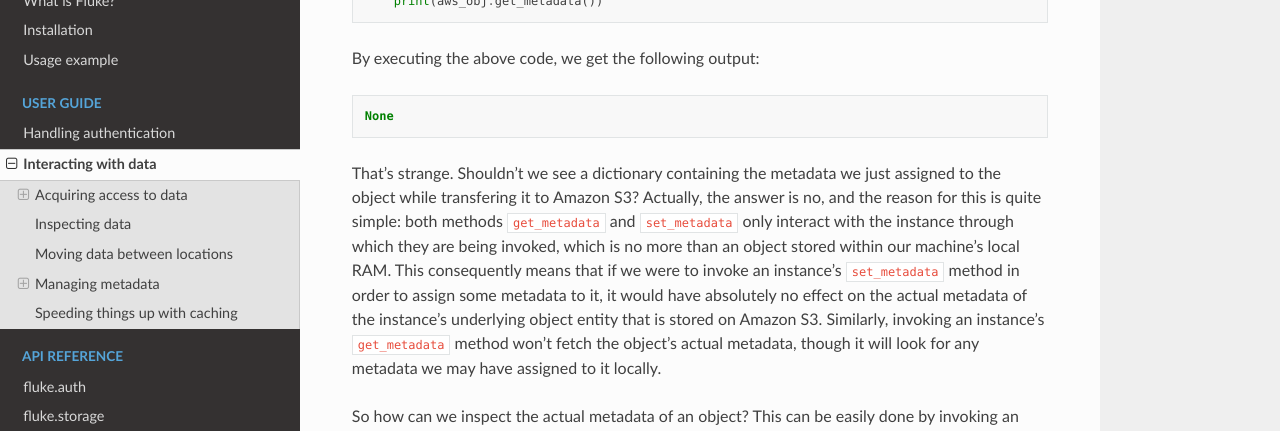
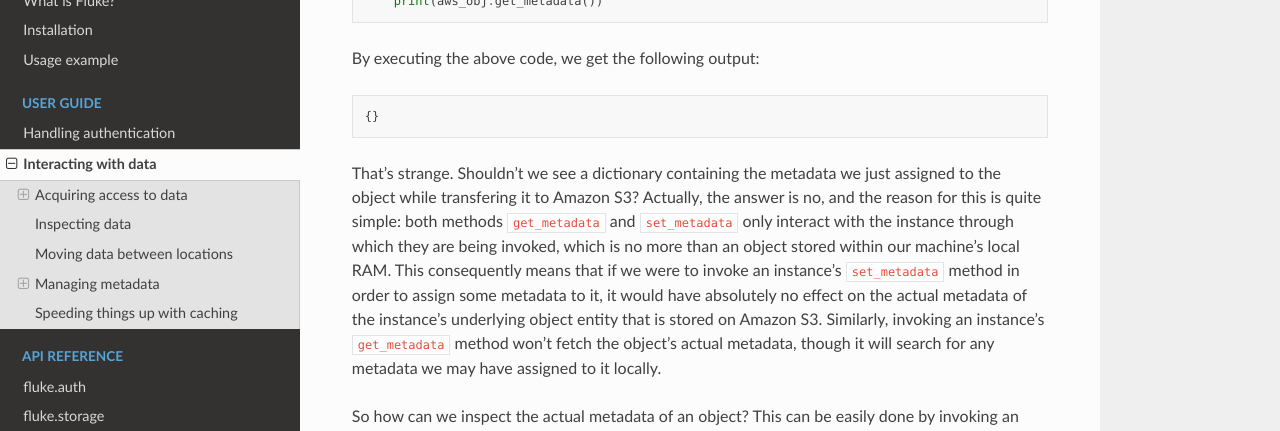
Before and after one commit to manoss96/fluke, a Sphinx documentation site: the page built from docs/source/user_guide/interacting_with_data.rst, in a window 1280 px wide and 900 px high, scrolled down 4859 px. Shown: the part 151-582 px from the top of the window. Built offline with Sphinx 7.4.7 and the Read the Docs theme 2.0.0, drawn with Linux system fonts in a browser that asks for light colours.

Commit message:
update metadata arg since metadata is no longer None

```diff
--- a/docs/source/user_guide/interacting_with_data.rst
+++ b/docs/source/user_guide/interacting_with_data.rst
@@ -282,7 +282,7 @@ By executing the above code, we get the following output:
 
 .. code-block::
 
-    None
+    {}
 
 That's strange. Shouldn't we see a dictionary containing the metadata we just assigned to
 the object while transfering it to Amazon S3? Actually, the answer is no, and the reason
@@ -292,7 +292,7 @@ within our machine's local RAM. This consequently means that if we were to invok
 ``set_metadata`` method in order to assign some metadata to it, it would have absolutely no effect
 on the actual metadata of the instance's underlying object entity that is stored on Amazon S3.
 Similarly, invoking an instance's ``get_metadata`` method won't fetch the object's actual metadata,
-though it will look for any metadata we may have assigned to it locally.
+though it will search for any metadata we may have assigned to it locally.
 
 So how can we inspect the actual metadata of an object? This can be easily done
 by invoking an instance's ``load_metadata`` method, which goes on to fetch
```
Also changed, not shown: 1 other file.
